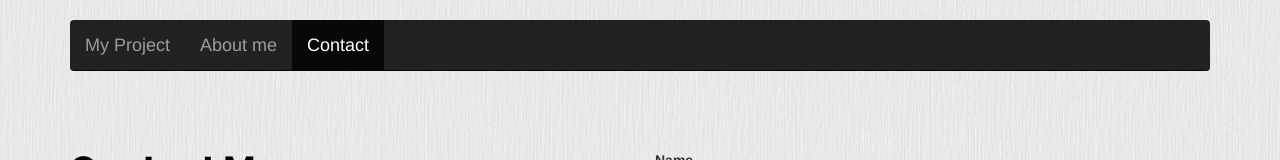
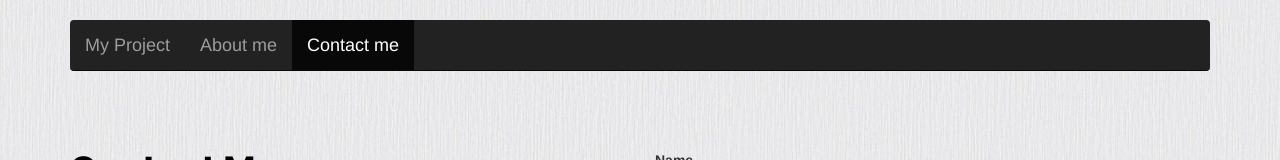
Before and after one commit to svetkaa-yo/homework_html, a plain HTML site: page contactpage.html in a window 1280 px wide. Shown: the top 160 px of the page. Drawn offline with nearby package versions, Linux system fonts and the light colour scheme; files whose address does not match are found by name.

Commit message:
Change label

```diff
--- a/contactpage.html
+++ b/contactpage.html
@@ -39,7 +39,7 @@
           <div id="navbar" class="navbar-collapse collapse">
             <ul class="nav navbar-nav">
               <li><a href="./index.html">About me</a></li>
-              <li class="active"><a href="./contactpage.html">Contact</a></li>
+              <li class="active"><a href="./contactpage.html">Contact me</a></li>
             </ul>
           </div>
         </div>
```
